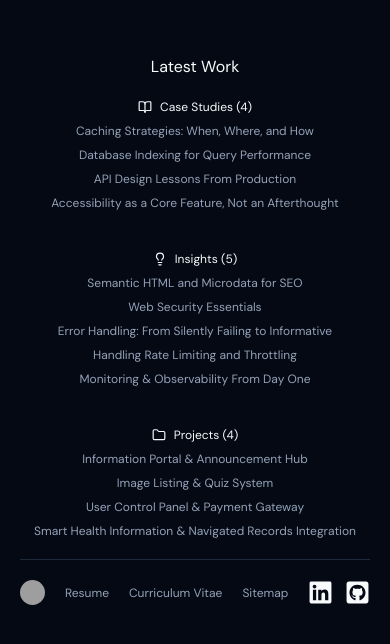
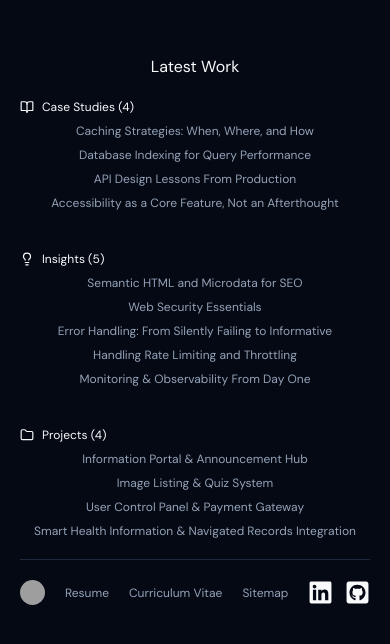
Before and after one commit to jkbicierro/next-portfolio, a Next.js app: page / in a window 390 px wide. Shown: the part 10275-10919 px from the top of the page. Built offline with nearby package versions, Linux system fonts and the light colour scheme; no server answers; grey boxes are pictures that could not be loaded.

Commit message:
feat: refactor Footer component for improved structure and readability

```diff
--- a/src/components/block/footer.tsx
+++ b/src/components/block/footer.tsx
@@ -7,7 +7,7 @@ import { getAllStudies } from "@/lib/studies";
 import { getAllProjects } from "@/lib/projects";
 import { BookOpen, Folder, Lightbulb } from "lucide-react";
 
-export default function Footer() {
+export default async function Footer() {
   const contentLimit = 5;
   const insights = getAllInsights().slice(0, contentLimit);
   const studies = getAllStudies().slice(0, contentLimit);
@@ -20,10 +20,11 @@ export default function Footer() {
         {/* Section 1 */}
         <div className="flex flex-col lg:flex-row text-center lg:text-start justify-between gap-10">
           {/* Case Studies */}
-          <ul className="flex flex-col items-center lg:items-start gap-2">
+          <div className="space-y-2">
             <small className="flex gap-2 items-center">
               <BookOpen size={14} /> Case Studies ({studies.length})
             </small>
+            <ul className="flex flex-col items-center lg:items-start gap-2">
               {studies.map((study) => (
                 <li
                   key={study.slug}
@@ -33,12 +34,15 @@ export default function Footer() {
                 </li>
               ))}
             </ul>
+          </div>
+
           {/* Insights */}
-          <div className="flex flex-col items-center lg:items-start gap-2">
+          <div className="space-y-2">
             <small className="flex gap-2 items-center">
               <Lightbulb size={14} />
               Insights ({insights.length})
             </small>
+            <div className="flex flex-col items-center lg:items-start gap-2">
               {insights.map((insight) => (
                 <div
                   key={insight.slug}
@@ -48,12 +52,15 @@ export default function Footer() {
                 </div>
               ))}
             </div>
+          </div>
+
           {/* Projects */}
-          <div className="flex flex-col items-center lg:items-start gap-2">
+          <div className="space-y-2">
             <small className="flex gap-2 items-center">
               <Folder size={14} />
               Projects ({projects.length})
             </small>
+            <div className="flex flex-col items-center lg:items-start gap-2">
               {projects.map((project) => (
                 <div
                   key={project.slug}
@@ -62,6 +69,7 @@ export default function Footer() {
                   <Link href={`/projects/${project.slug}`}>{project.title}</Link>
                 </div>
               ))}
+            </div>
           </div>
         </div>
 
```
Lines whose indentation alone changed are shown as unchanged.
